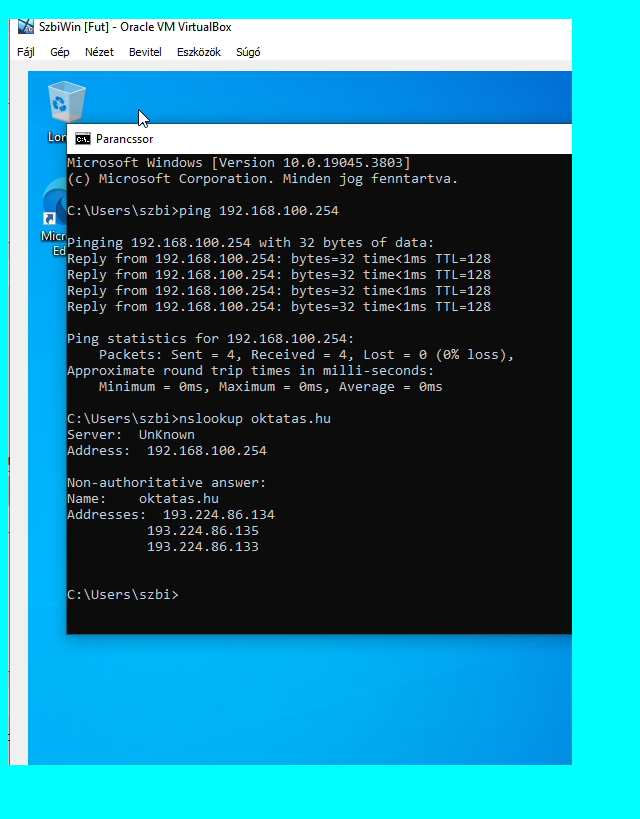
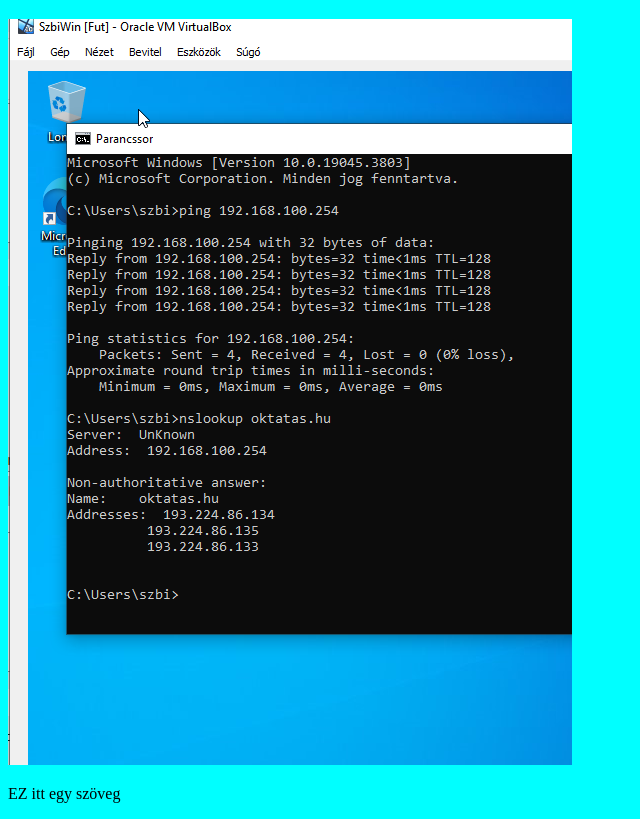
Before and after one commit to h3Ct0RRR/0109, a plain HTML site: page index.html in a window 1280 px wide. Shown: the part 61-880 px from the top of the page, without its empty margins (0-640 px from the left). Before the commit the page ends 838 px from the top, so only its background shows below. Drawn offline with Linux system fonts and the light colour scheme.

Commit message:
Update index.html

```diff
--- a/index.html
+++ b/index.html
@@ -9,5 +9,7 @@
 <body>
     <h1>HEllo</h1>
     <img src="Kép8.PNG">
+
+    <p>EZ itt egy szöveg</p>
 </body>
 </html>
```
